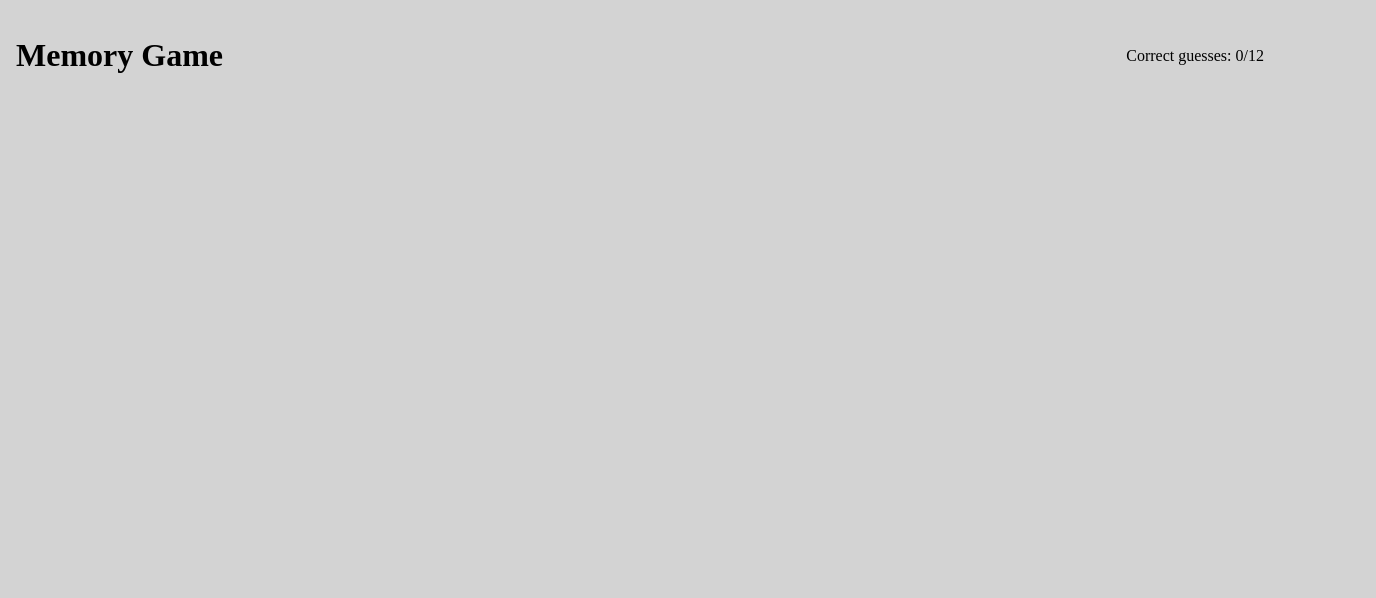
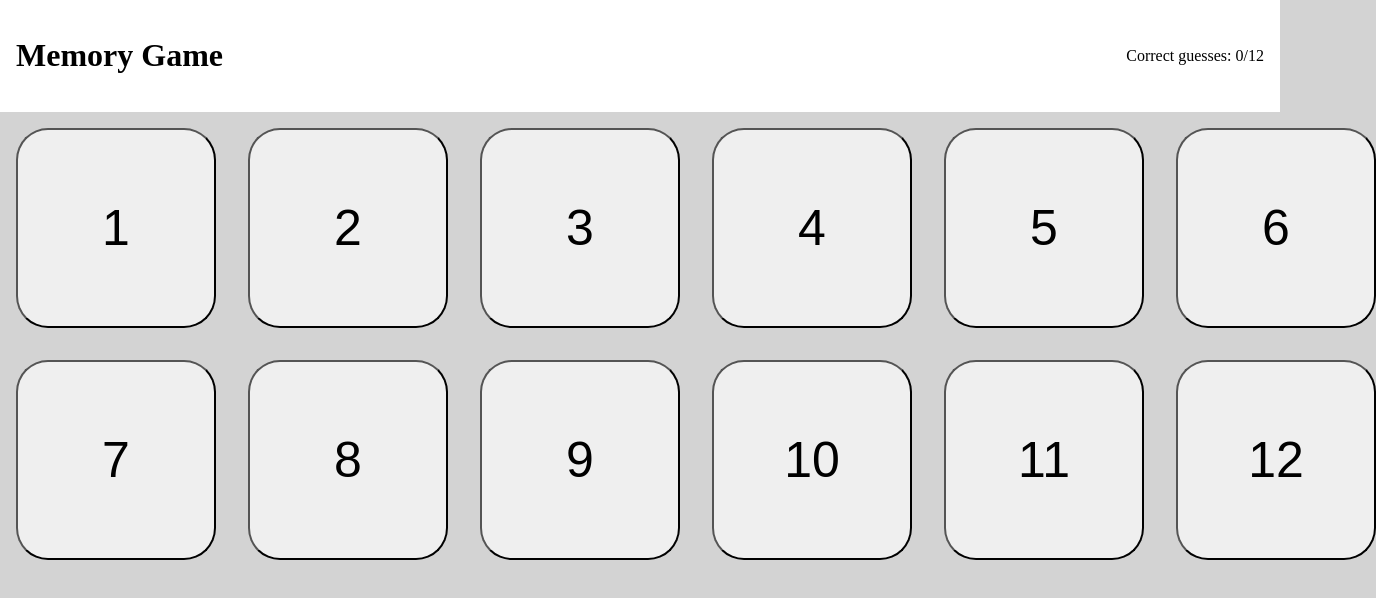
Before and after one commit to BelakJG/memoryGame, a React (Vite) app: page / in a window 1280 px wide. Shown: the top 598 px of the page, 1376 px wide, since content can reach past the window. Built offline with nearby package versions, Linux system fonts and the light colour scheme.

Commit message:
added buttons for game

```diff
--- a/src/App.jsx
+++ b/src/App.jsx
@@ -1,7 +1,9 @@
 import { useState } from "react";
 
+import "./styles/app.css";
+
 export default function App() {
-  function shuffle([array]) {
+  function shuffle(array) {
     for (let i = array.length - 1; i > 0; i--) {
       // Generate random index between 0 and i
       const j = Math.floor(Math.random() * (i + 1));
@@ -11,6 +13,9 @@ export default function App() {
     return array;
   }
   const memoryValues = [1,2,3,4,5,6,7,8,9,10,11,12];
+  const shuffledValues = [...memoryValues];
+  const memoryButtons = shuffledValues.map((number) => <button type="button">{number}</button>);
+
   const [guesses, setGuesses] = useState([]);
 
   return(<>
@@ -18,5 +23,8 @@ export default function App() {
       <h1>Memory Game</h1>
       <p>Correct guesses: {guesses.length}/{memoryValues.length}</p>
     </header>
+    <div id="game">
+      {memoryButtons}
+    </div>
   </>);
 }
--- /dev/null
+++ b/src/styles/app.css
@@ -0,0 +1,14 @@
+#game {
+    display: grid;
+    grid-template-columns: repeat(6, 1fr);
+    gap: 32px;
+    padding: 16px;
+    place-items: center;
+}
+
+#game button {
+    height: 200px;
+    width: 200px;
+    font-size: 50px;
+    border-radius: 32px;
+}
--- a/src/styles/index.css
+++ b/src/styles/index.css
@@ -10,4 +10,9 @@ header {
   align-items: center;
   justify-content: space-between;
   padding: 16px;
+  background-color: white;
 }
+
+#root {
+  height: 100%;
+}
```
